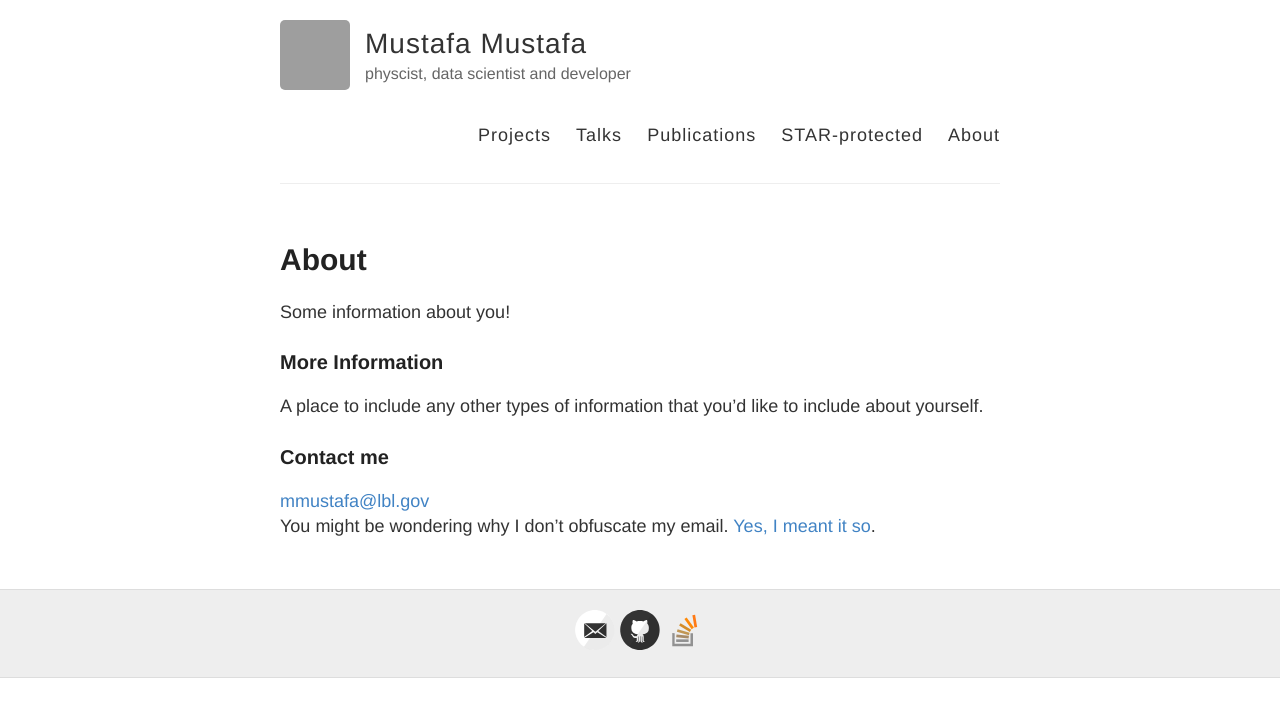
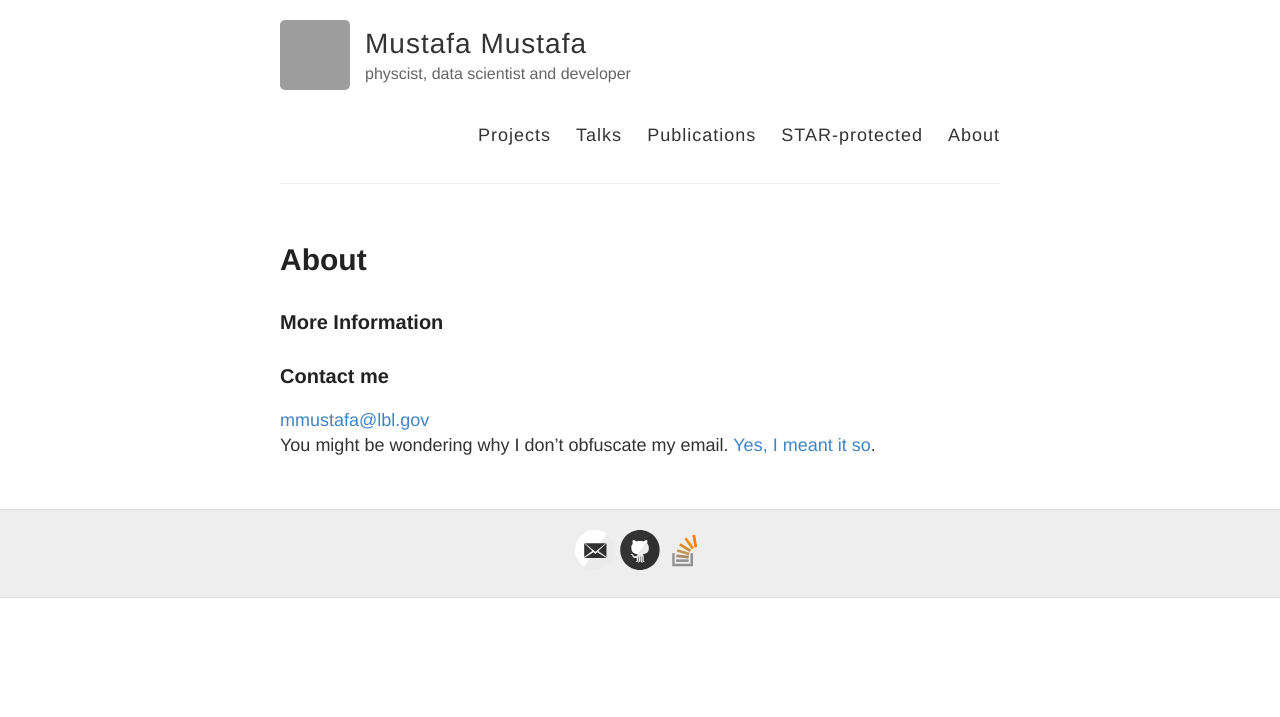
Before and after one commit to MustafaMustafa/MustafaMustafa.github.io, a Jekyll site: the page built from about/index.md, in a window 1280 px wide. Shown: the top 717 px of the page. Built offline with Jekyll 4.4.1, drawn with Linux system fonts in a browser that asks for light colours; grey boxes are pictures that could not be loaded.

Commit message:
remove unecessary template text

```diff
--- a/about/index.md
+++ b/about/index.md
@@ -4,11 +4,11 @@
 permalink: /about/
 ---
 
-Some information about you!
+
 
 ### More Information
 
-A place to include any other types of information that you'd like to include about yourself.
+
 
 ### Contact me
 
```
